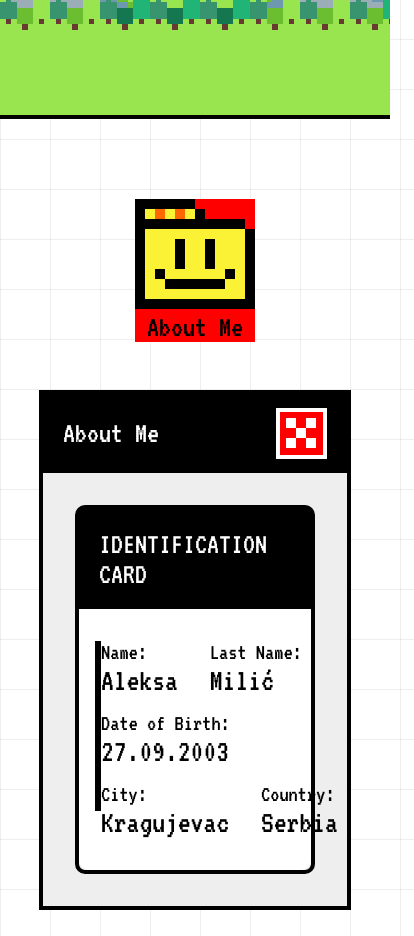
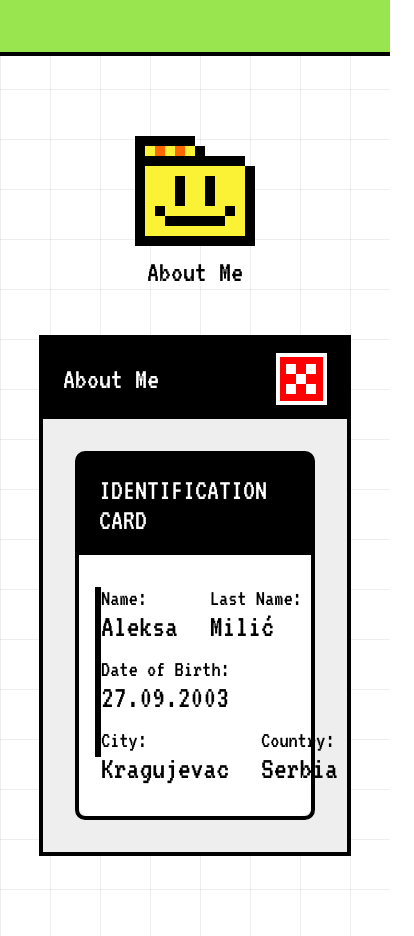
Before and after one commit to OrochiAM/MainPortfolio, a React (Vite) app: page / in a window 390 px wide. Shown: the part 1260-2196 px from the top of the page, 414 px wide, since content can reach past the window. Built offline with nearby package versions, Linux system fonts and the light colour scheme.

Commit message:
Responsive

```diff
--- a/index.html
+++ b/index.html
@@ -4,7 +4,7 @@
     <meta charset="UTF-8" />
     <link rel="icon" type="image/svg+xml" href="/favicon.svg" />
     <meta name="viewport" content="width=device-width, initial-scale=1.0" />
-    <title>main-portfolio</title>
+    <title>Milic Portfolio</title>
   </head>
   <body>
     <div id="root"></div>
--- a/src/styles/style.css
+++ b/src/styles/style.css
@@ -214,12 +214,6 @@ img {
   padding: 3em 9vw;
   padding-top: 3em;
 }
-@media (max-width: 1000px) {
-  .header-content {
-    flex-direction: column;
-    gap: 2em;
-  }
-}
 @media (max-width: 1700px) {
   .header-content {
     padding: 3em 8vw;
@@ -252,6 +246,15 @@ img {
   }
   .header-content .me-image {
     zoom: 0.75;
+  }
+}
+@media (max-width: 1000px) {
+  .header-content {
+    flex-direction: column;
+    gap: 2em;
+  }
+  .header-content .me-image {
+    zoom: 0.6;
   }
 }
 .header-content .birds {
@@ -335,7 +338,7 @@ img {
   display: flex;
   flex-direction: column;
   align-items: center;
-  background-color: red;
+  gap: 0.5em;
 }
 .about-me-section .folder-icon .text {
   font-size: 30px;
--- a/src/styles/style.scss
+++ b/src/styles/style.scss
@@ -273,11 +273,6 @@ img {
   padding: 3em 9vw;
   padding-top: 3em;
 
-  @media (max-width: 1000px) {
-    flex-direction: column;
-    gap: 2em;
-  }
-
   @media (max-width: 1700px) {
     padding: 3em 8vw;
     padding-top: 5em;
@@ -311,6 +306,15 @@ img {
 
     .me-image {
       zoom: 0.75;
+    }
+  }
+
+  @media (max-width: 1000px) {
+    flex-direction: column;
+    gap: 2em;
+
+    .me-image {
+      zoom: 0.6;
     }
   }
 
@@ -418,8 +422,7 @@ img {
     display: flex;
     flex-direction: column;
     align-items: center;
-    background-color: red;
-
+    gap: 0.5em;
     .text {
       font-size: 30px;
     }
```
Also changed, not shown: 2 other files (tests, documents, lock files or other folders).
